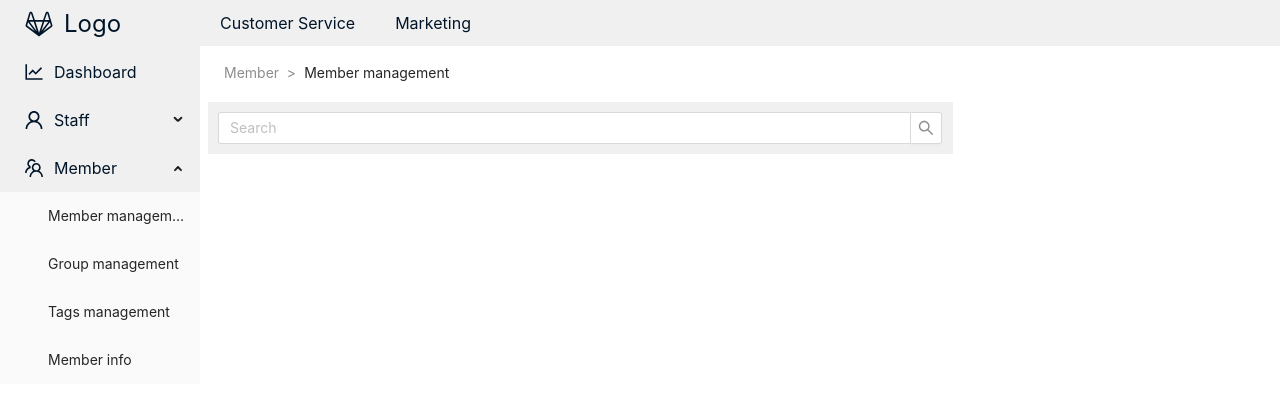
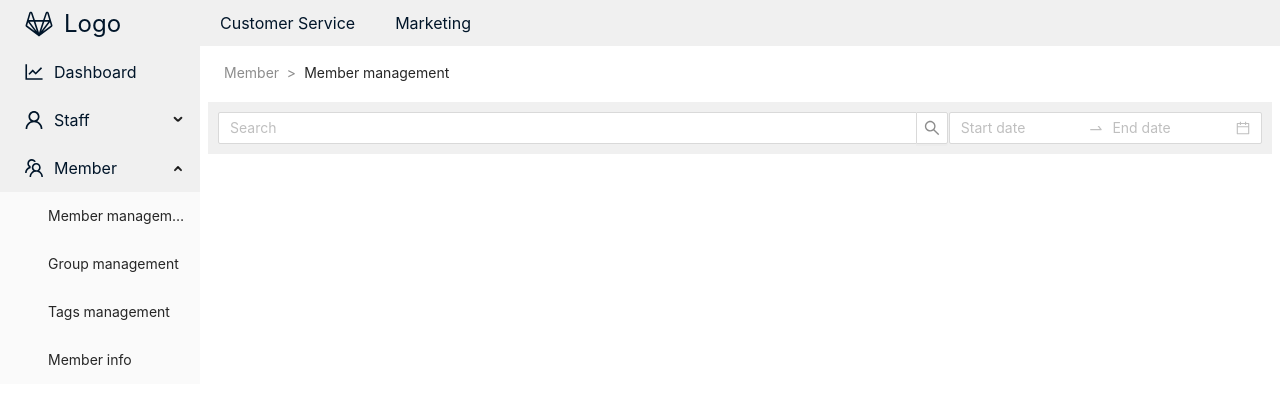
Before and after one commit to piamboat/fe-daytechstagram, a Next.js app: page /memberList in a window 1280 px wide. Shown: the top 404 px of the page. Built offline with nearby package versions, Linux system fonts and the light colour scheme.

Commit message:
search date component with search on the same line

```diff
--- a/src/pages/memberList.tsx
+++ b/src/pages/memberList.tsx
@@ -1,4 +1,4 @@
-import { Layout, Menu, Breadcrumb, Input } from "antd";
+import { Layout, Menu, Breadcrumb, Input, DatePicker } from "antd";
 import {
   GitlabOutlined,
   UserOutlined,
@@ -82,16 +82,23 @@ const memberList: React.FC = () => {
             padding: "0 8px 2px",
           }}
         >
+          <Layout style={{ background: "#F0F0F0", padding: "10px 10px 10px" }}>
+            <div className="md:flex">
               <Search
                 placeholder="Search"
                 allowClear
                 onSearch={onSearch}
                 style={{
                   width: "70%",
-              padding: "10px 10px 10px",
-              background: "#F0F0F0",
                 }}
               />
+              <DatePicker.RangePicker
+                style={{
+                  width: "30%",
+                }}
+              />
+            </div>
+          </Layout>
         </Content>
       </Layout>
     </Layout>
```
Lines whose indentation alone changed are shown as unchanged.
